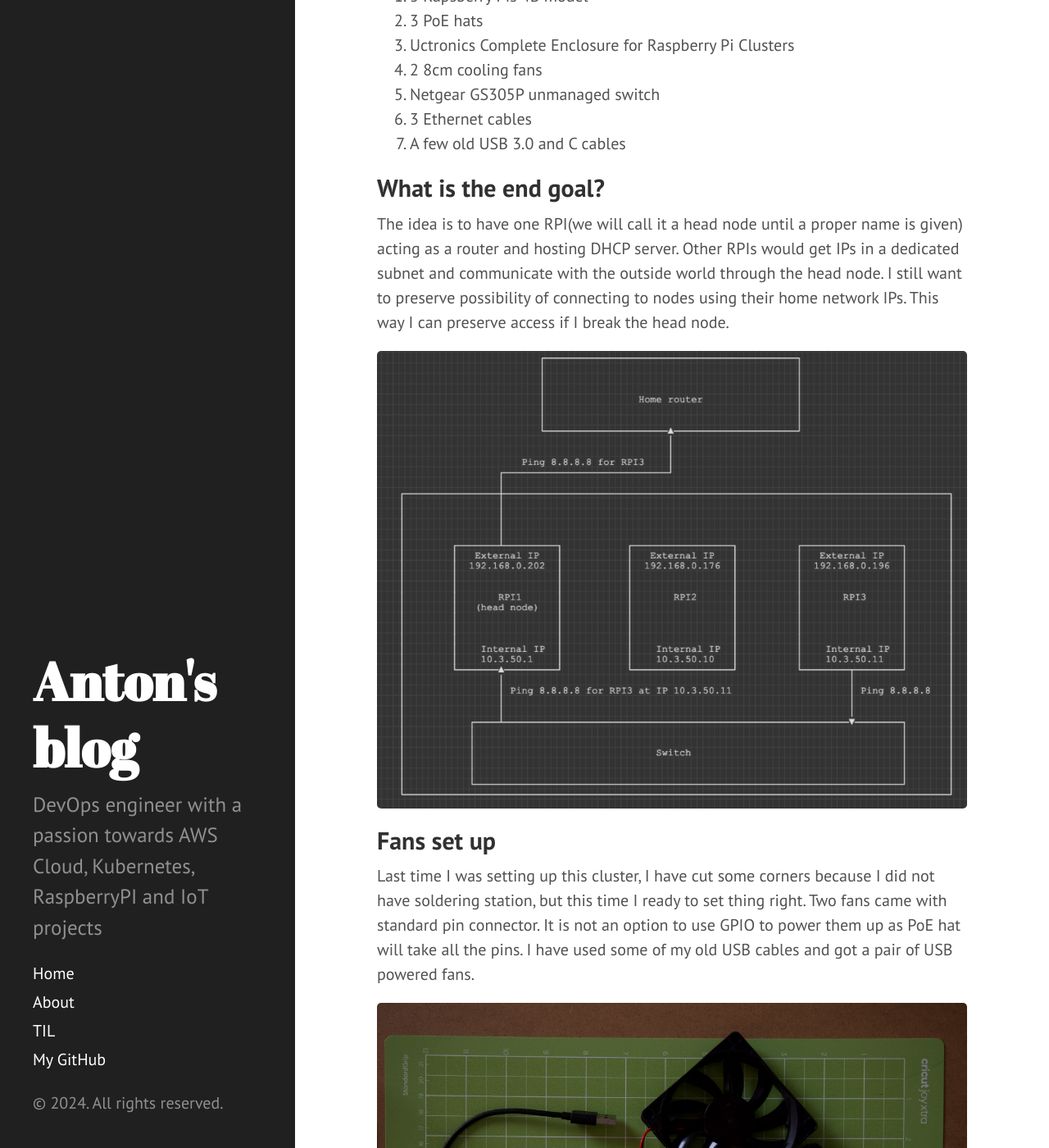
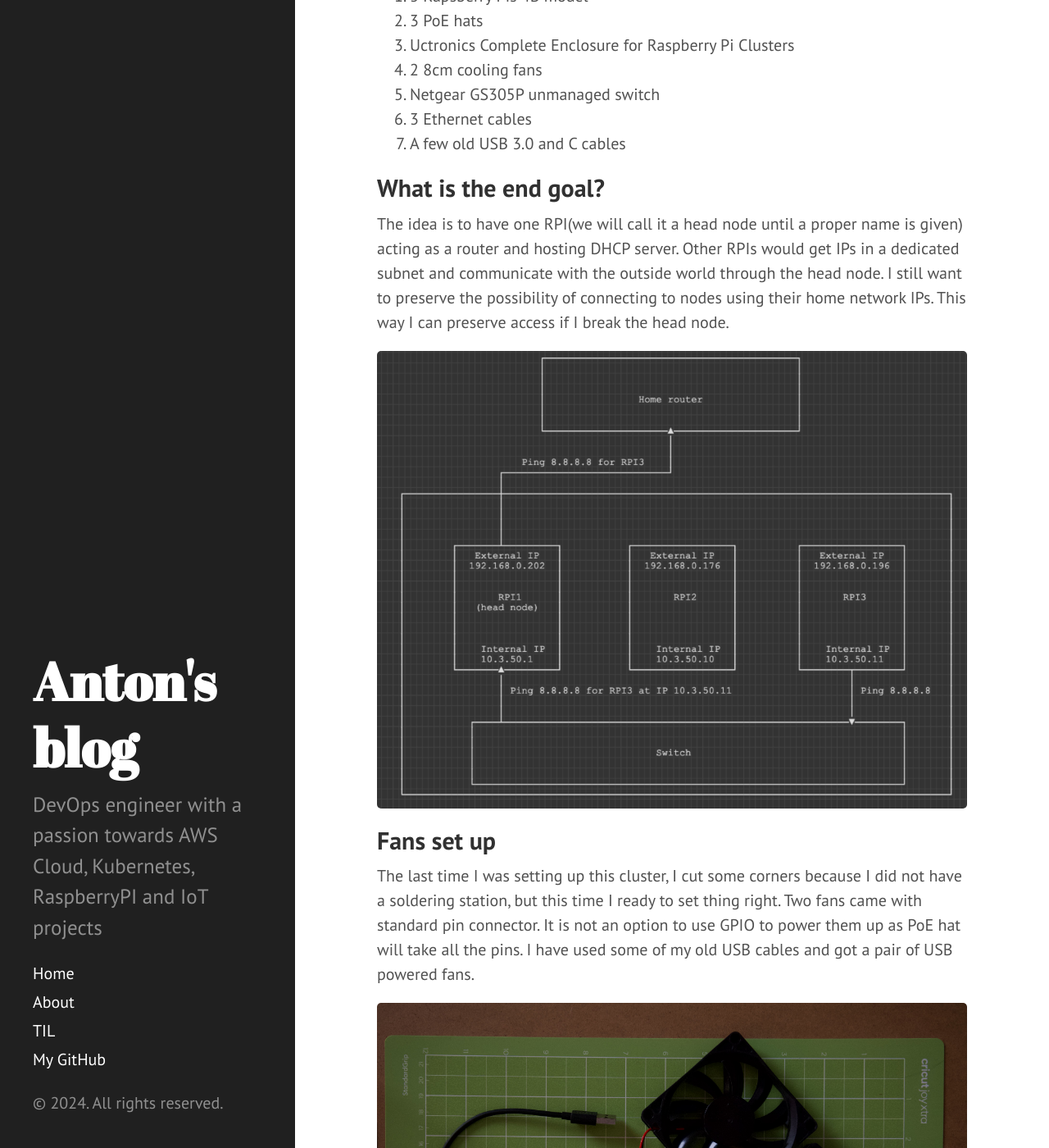
Before and after one commit to AntonAleksandrov13/antonaleksandrov13.github.io, a Jekyll site: the page built from _posts/2024-12-25-setting-up-home-cluster.md, in a window 1280 px wide and 1400 px high, scrolled down 845 px. Shown: the whole window at 82% size. Built offline with Jekyll 4.4.1, drawn with Linux system fonts in a browser that asks for light colours; some of the changed text lies outside the part shown.

Commit message:
fixing grammar

````diff
--- a/_posts/2024-12-25-setting-up-home-cluster.md
+++ b/_posts/2024-12-25-setting-up-home-cluster.md
@@ -27,13 +27,13 @@ Usage of Ansible for this project is inspired by [www.ansiblefordevops.com](http
 
 ## What is the end goal?
 The idea is to have one RPI(we will call it a head node until a proper name is given) acting as a router and hosting DHCP server. Other RPIs would get IPs in a dedicated subnet and communicate with the outside world through the head node.
-I still want to preserve possibility of connecting to nodes using their home network IPs. This way I can preserve access if I break the head node.
+I still want to preserve the possibility of connecting to nodes using their home network IPs. This way I can preserve access if I break the head node.
 
 ![ascii-rpi-topology.png](/public/ascii-rpi-topology.png)
 
 ## Fans set up
 
-Last time I was setting up this cluster, I have cut some corners because I did not have soldering station, but this time I ready to set thing right.
+The last time I was setting up this cluster, I cut some corners because I did not have a soldering station, but this time I ready to set thing right.
 Two fans came with standard pin connector. It is not an option to use GPIO to power them up as PoE hat will take all the pins. I have used some of my old USB cables and got a pair of USB powered fans.
 
 ![fans.jpeg](/public/fans.jpeg)
@@ -53,16 +53,16 @@ For this project, I have decided to use Raspberry Pi OS Lite as I am planning to
 So it was very convenient to use  Raspberry PI Imager to configure WLAN access and hostnames.
 
 ## Node naming
-Hostnames I have decided to use are Caspar, Balthasar and Melchior. These are also known as Magi from the Gospel of Matthew, but I have chosen these names after 3 computers(also collectively referred to as MAGI) in the anime series Evangelion.
+Hostnames I have decided to use are Caspar, Balthasar and Melchior. These are also known as Magi from the Gospel of Matthew, but I have chosen these names after 3 computers (also collectively referred to as MAGI) in the anime series Evangelion.
 
 ![magi-eva.webp](/public/magi.gif)
 
 ## Booting up the first node
 
 ![first-rpi-connected.jpeg](/public/first-rpi-connected.jpeg)
-As soon as a SD card was installed and Ethernet cable is connected the head node - Caspar was booting up.
+As soon as a SD card was installed and Ethernet cable is connected, the head node - Caspar was booting up.
 
-Now, to connect to Caspar we need its IP first. As I have managed to forget admin password from my router, I had to brush up on my ARP knowledge using the useful arp-scan utility:
+Now, to connect to Caspar, we need its IP first. As I have managed to forget the admin password from my router, I had to brush up on my ARP knowledge using the useful arp-scan utility:
 
 ```shell
 $ sudo arp-scan --interface=en0 192.168.0.0/24
@@ -144,7 +144,7 @@ We need to add a few tasks to connect `eth0`:
 ```
 
 This would allow us to check the status of `eth0`. We don't want to reconfigure it if `eth0` is already connected.
-Then based on guide let's modify the connection and restart it only if it is in status `disconnected` or `connecting`(about this status I have learnt accidentally, when I have wiped Caspar clean to test out all my playbooks from scratch. It seems to appear when the system is loading and interfaces trying to figure out their status).
+Then based on the guide let's modify the connection and restart it only if it is in status `disconnected` or `connecting`(about this status I have learnt accidentally, when I have wiped Caspar clean to test out all my playbooks from scratch. It seems to appear when the system is loading and interfaces trying to figure out their status).
 
 ```yaml
     - name: Configure Wired connection 1 with static IP
@@ -187,7 +187,7 @@ Also, we don't want to hardcode too much information in variables files, so let'
         eth0_mac: "{ { ansible_facts['eth0']['macaddress'] } }" #nevermind this awkward space between the brackets. otherwise it would not render correctly
 ```
 
-Next, we need DHCP server.
+Next, we need a DHCP server.
 
 ```yaml
     - name: Install DHCP server
@@ -292,13 +292,13 @@ We also need to let DHCP server know about the config file and make some changes
 
 At this point, the guide points to node reboot, so all settings are set into place. I have done it manually, as was not sure if I want this part of my playbooks.
 
-Once Caspar is up we can check lease list using `dhcp-lease-list` command. As I have unmanaged switch(it does not get itself an IP), I got an empty list. So we need to wait for a second node - Balthasar to boot up.
+Once Caspar is up we can check a lease list using `dhcp-lease-list` command. As I have unmanaged switch(it does not get itself an IP), I got an empty list. So we need to wait for a second node - Balthasar to boot up.
 
 ## Routing
-Before booting Balthasar, we also need to make sure that routing part works correctly as DHCP server only provides us with a subnet and IPs.
+Before booting Balthasar, we also need to make sure that the routing part works correctly as DHCP server only provides us with a subnet and IPs.
 
-We do this by creating a separate playbook(mainly for simplicity of debugging) called `nat-setup-playbook.yaml`.
-First of all, we need enable NAT capabilities by setting `ip_forward` option to 1.
+We do this by creating a separate playbook (mainly for simplicity of debugging) called `nat-setup-playbook.yaml`.
+First, we need to enable NAT capabilities by setting `ip_forward` option to 1.
 ```yaml
 - name: NAT setup
   hosts: magi[0]
@@ -322,7 +322,7 @@ Then we install `iptables`:
         name: iptables
 ```
 
-Once installed, we can configure iptables using the following tasks. It is purposely written in the way a duplicate rules are not written(thanks JetBrains Assistant for that):
+Once installed, we can configure iptables using the following tasks. It is purposely written in the way duplicate rules are not written (thanks JetBrains Assistant for that):
 
 ```yaml
     - name: Ensure POSTROUTING MASQUERADE rule exists in iptables
@@ -390,7 +390,7 @@ eth0: flags=4163<UP,BROADCAST,RUNNING,MULTICAST>  mtu 1500
         TX errors 0  dropped 0 overruns 0  carrier 0  collisions 0
 ...
 ```
-It seems that we got an IP from Caspar for `eth0`. So DHCP part works correctly.
+It seems that we got an IP from Caspar for `eth0`. So the DHCP part works correctly.
 
 Can we ping 8.8.8.8?
 ```shell
````
Also changed, not shown: other parts of _posts/2024-12-25-setting-up-home-cluster.md (+10 -10 lines).
